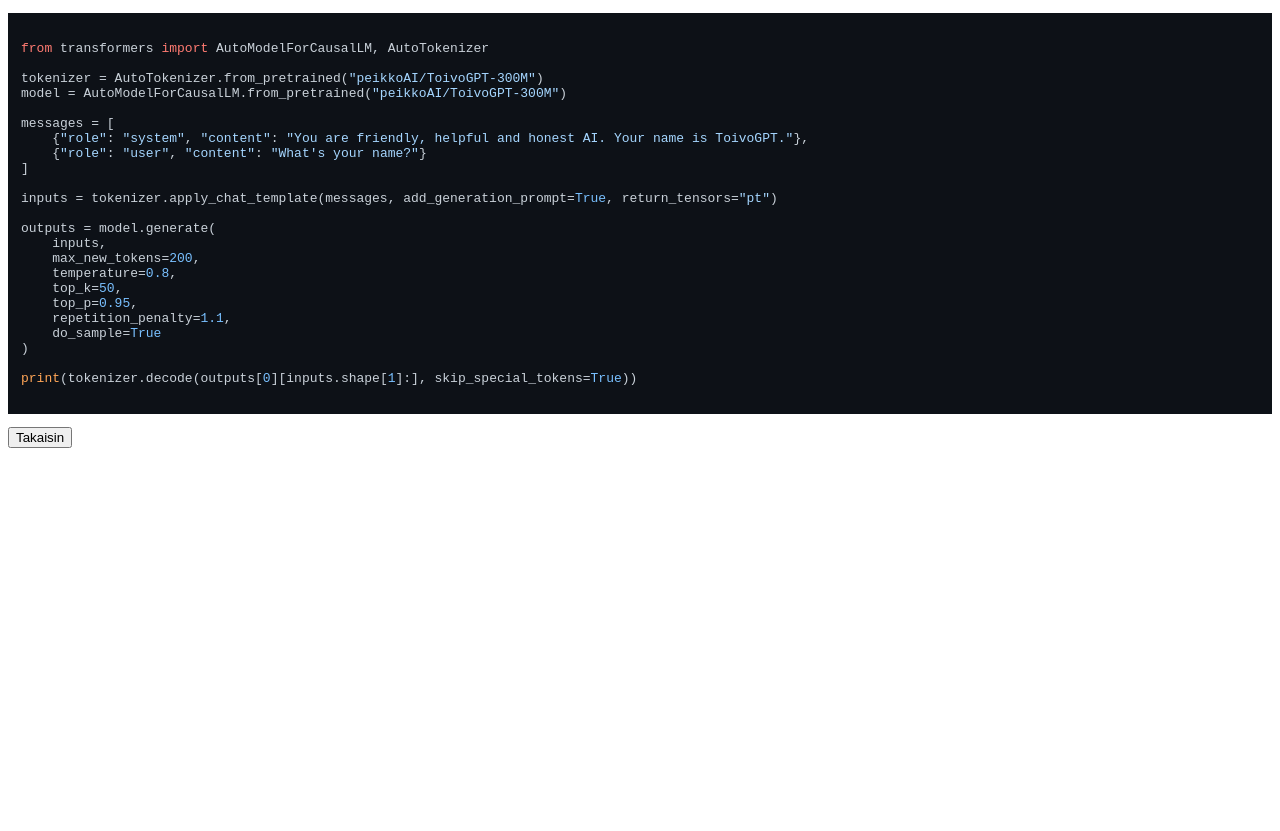
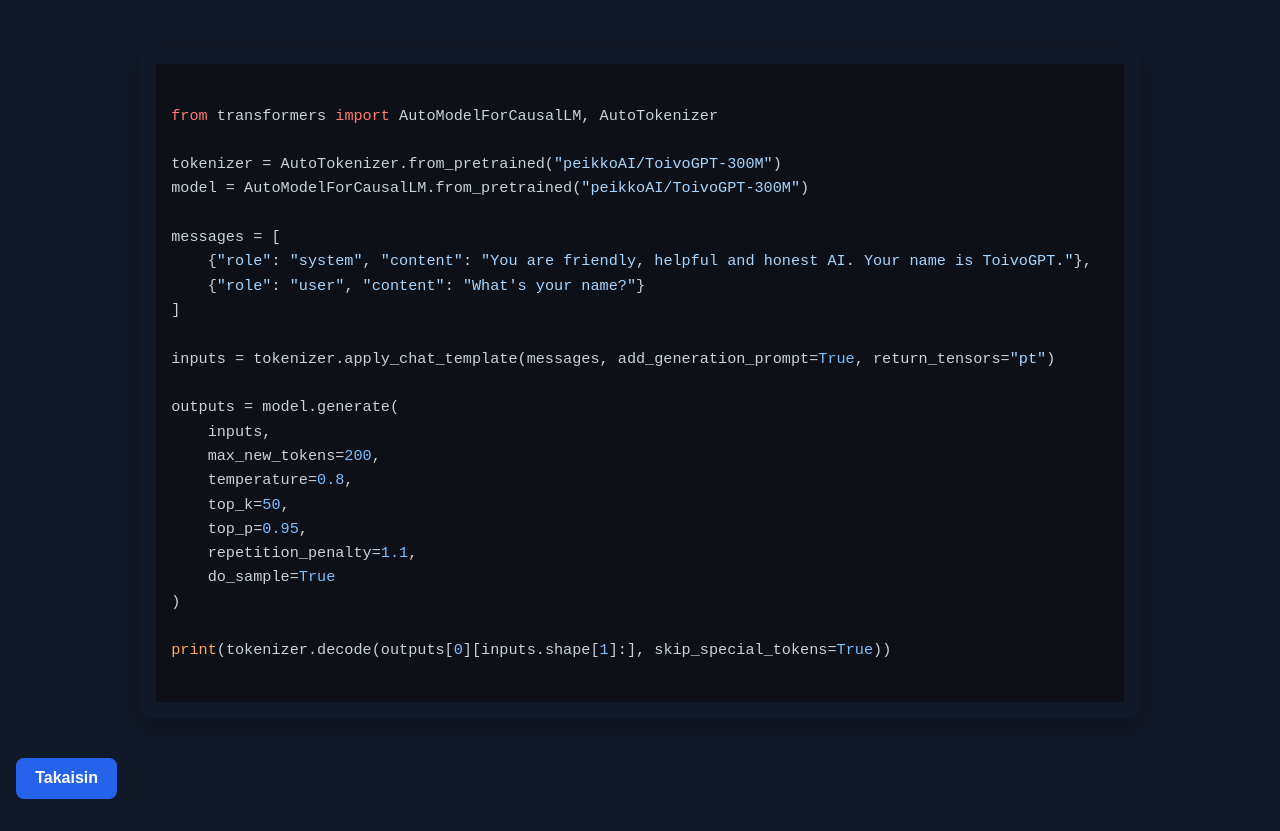
Before and after one commit to peikkoKoodaa/Nettisivu, a website: page HTML/public/toivogpt-code-example.html in a window 1280 px wide. Before the commit the page ends 800 px from the top, so only its background shows below. Drawn offline with nearby package versions, Linux system fonts and the light colour scheme.

Commit message:
Fix highlight.js initialization and page styling for the ToivoGPT example page

```diff
--- a/HTML/public/toivogpt-code-example.html
+++ b/HTML/public/toivogpt-code-example.html
@@ -5,12 +5,52 @@
     <meta name="viewport" content="width=device-width, initial-scale=1.0">
     <title>ToivoGPT käyttö</title>
     <link rel="stylesheet" href="https://cdnjs.cloudflare.com/ajax/libs/highlight.js/11.9.0/styles/github-dark.min.css">
-    <script src="https://cdnjs.cloudflare.com/ajax/libs/highlight.js/11.9.0/highlight.min.js"></script>
-    <script src="https://cdnjs.cloudflare.com/ajax/libs/highlight.js/11.9.0/languages/python.min.js"></script>
-    <script>hljs.highlightAll();</script>
+    <script defer src="https://cdnjs.cloudflare.com/ajax/libs/highlight.js/11.9.0/highlight.min.js"></script>
+    <script defer src="https://cdnjs.cloudflare.com/ajax/libs/highlight.js/11.9.0/languages/python.min.js"></script>
+    <style>
+        body {
+            margin: 0;
+            padding: 2rem 1rem;
+            font-family: Arial, sans-serif;
+            background: #111827;
+            color: #f3f4f6;
+        }
+
+        .code-wrapper {
+            max-width: 1000px;
+            margin: 1rem auto;
+        }
+
+        pre {
+            margin: 0;
+            border-radius: 12px;
+            overflow-x: auto;
+            padding: 1rem;
+            box-shadow: 0 8px 24px rgba(0, 0, 0, 0.25);
+        }
+
+        code {
+            font-size: 0.95rem;
+            line-height: 1.6;
+        }
+
+        .back-button {
+            display: inline-block;
+            margin-top: 1.5rem;
+            padding: 0.7rem 1.2rem;
+            border: none;
+            border-radius: 8px;
+            background: #2563eb;
+            color: white;
+            text-decoration: none;
+            font-weight: bold;
+            cursor: pointer;
+        }
+    </style>
 </head>
 <body>
-  <pre><code class="language-python">
+  <div class="code-wrapper">
+    <pre><code class="language-python">
 from transformers import AutoModelForCausalLM, AutoTokenizer
 
 tokenizer = AutoTokenizer.from_pretrained("peikkoAI/ToivoGPT-300M")
@@ -34,10 +74,17 @@
 )
 
 print(tokenizer.decode(outputs[0][inputs.shape[1]:], skip_special_tokens=True))
-  </code></pre>
+    </code></pre>
+  </div>
 
-  <a href="index.html">
-    <button>Takaisin</button>
-  </a>
+  <a href="index.html" class="back-button">Takaisin</a>
+
+  <script>
+    window.addEventListener('DOMContentLoaded', () => {
+      if (window.hljs) {
+        hljs.highlightAll();
+      }
+    });
+  </script>
 </body>
 </html>
```
